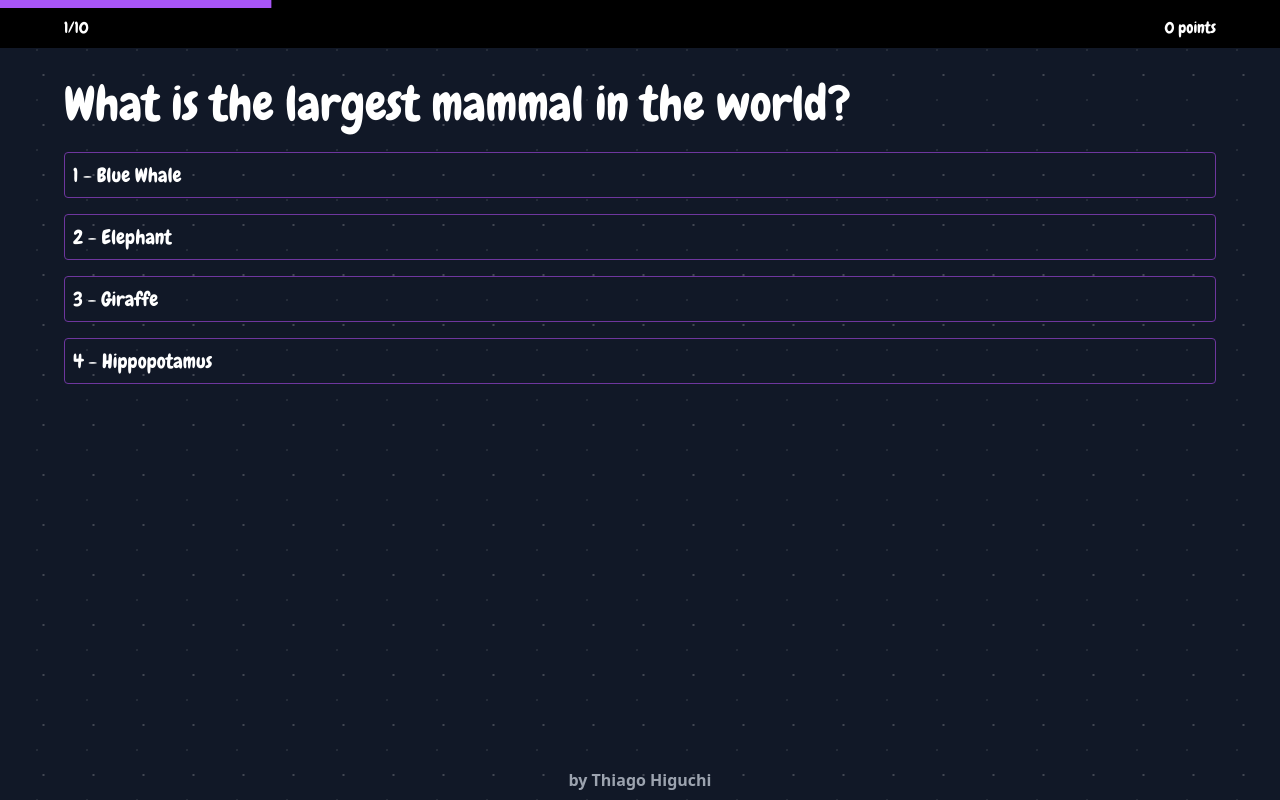
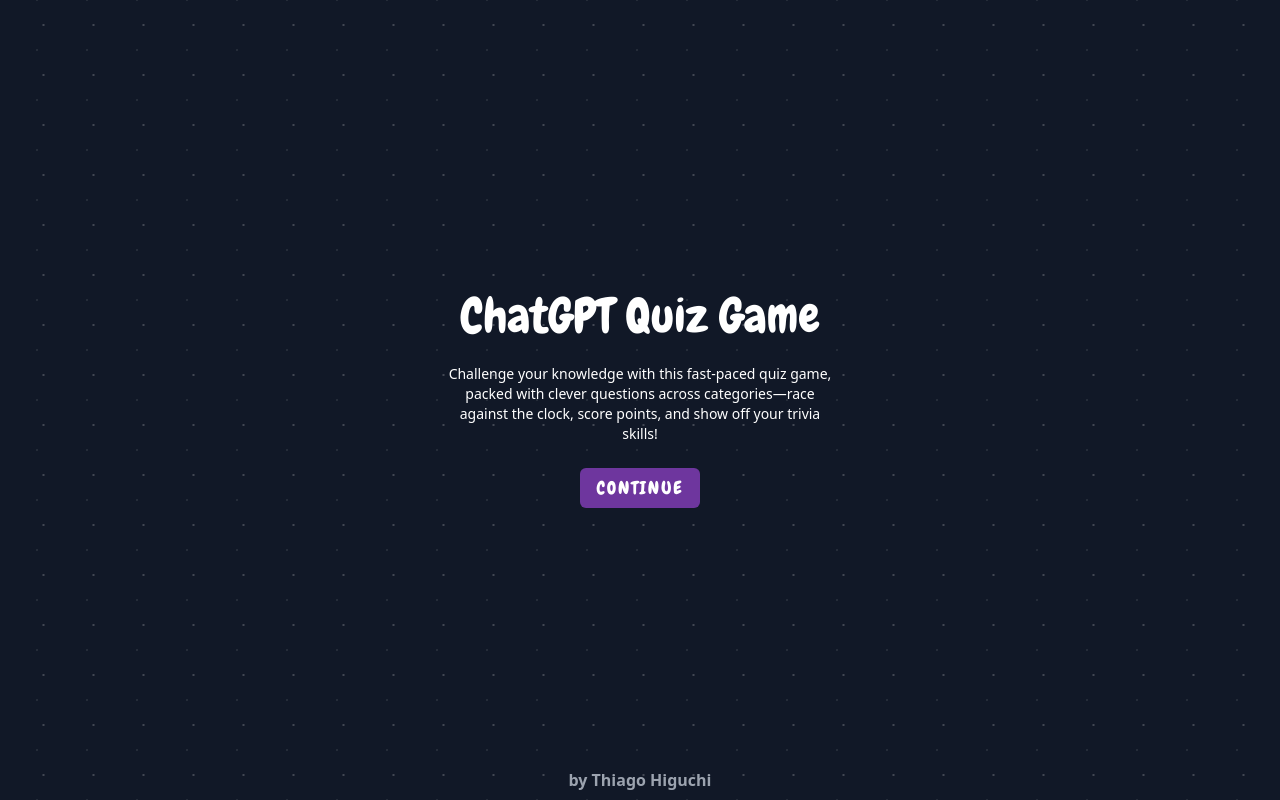
Before and after one commit to thiagohiguchi/chatgpt-quiz-game, a React (Vite) app: page / in a window 1280 px wide. Built offline with nearby package versions, Linux system fonts and the light colour scheme; what tailwindcss-fluid-typography would draw is missing.

Commit message:
Improved styling; Added Details component

```diff
--- a/src/app/app.tsx
+++ b/src/app/app.tsx
@@ -1,16 +1,19 @@
 import { useState } from "react";
 import Home from "components/templates/home";
+import Details from "components/templates/details";
 import QuizManager from "components/templates/quizManager";
 import { ActiveComponentType } from "../lib/interfaces";
 
 function App() {
   const [activeComponent, setActiveComponent] =
-    useState<ActiveComponentType>("quiz");
+    useState<ActiveComponentType>("home");
 
   const renderView = () => {
     switch (activeComponent) {
       case "home":
         return <Home setActiveComponent={setActiveComponent} />;
+      case "details":
+        return <Details setActiveComponent={setActiveComponent} />;
       case "quiz":
         return <QuizManager setActiveComponent={setActiveComponent} />;
       default:
--- a/src/components/molecules/quizSingleQuestion/index.ts
+++ /dev/null
@@ -1,3 +0,0 @@
-import QuizSingleQuestion from "./quizSingleQuestion";
-
-export default QuizSingleQuestion;
--- a/src/components/molecules/quizSingleQuestion/quizSingleQuestion.tsx
+++ /dev/null
@@ -1,42 +0,0 @@
-// import { Button } from "components/atoms/button";
-import { QuizQuestion } from "../../../lib/interfaces";
-
-interface QuizQuestionProps {
-  question: QuizQuestion;
-}
-
-const QuizSingleQuestion = ({ question }: QuizQuestionProps) => {
-  return (
-    <div className="flex flex-col gap-4 lg:gap-6 items-center justify-center min-h-full text-white">
-      <h3 className="text-white font-heading text-5xl">{question.question}</h3>
-
-      <div className="">
-        {question.answers.map((answer: string, index: number) => (
-          <button
-            key={index}
-            // onClick={() => handleClick(answer)}
-          >
-            {answer}
-          </button>
-        ))}
-      </div>
-
-      {/* <Button
-        variant="default"
-        className="font-heading tracking-widest uppercase"
-        onClick={() => setActiveComponent("quiz")}
-      >
-        play again
-      </Button>
-      <Button
-        variant="ghost"
-        className="font-heading tracking-widest uppercase"
-        onClick={() => setActiveComponent("home")}
-      >
-        go home
-      </Button> */}
-    </div>
-  );
-};
-
-export default QuizSingleQuestion;
--- a/src/components/organisms/quizQuestions/quizQuestions.tsx
+++ b/src/components/organisms/quizQuestions/quizQuestions.tsx
@@ -10,7 +10,7 @@ interface QuizQuestionsProps {
 const QuizQuestions = ({ questions }: QuizQuestionsProps) => {
   const [currentQuestionIndex, setCurrentQuestionIndex] = useState(0);
   const [userScore, setUserScore] = useState<number>(0);
-  const [timeLeft, setTimeLeft] = useState<number>(30000); // Timer starts at 30 seconds (30000 ms)
+  const [timeLeft, setTimeLeft] = useState<number>(15000); // Timer starts at 30 seconds (15000 ms)
   const [showingFeedback, setShowingFeedback] = useState<boolean>(false); // Feedback display
   const [feedbackResult, setFeedbackResult] = useState<boolean>(false); // Feedback resut
   const currentQuestion = questions[currentQuestionIndex];
@@ -18,7 +18,8 @@ const QuizQuestions = ({ questions }: QuizQuestionsProps) => {
   const handleAnswer = (answerIndex: number) => {
     if (answerIndex === currentQuestion.correctAnswer) {
       setFeedbackResult(true);
-      setUserScore(userScore + Math.floor(timeLeft / 10)); // Add to scoring removing the last digit to keep it more pleasing
+      // Points gained: 1000 + total of ms left in the clock
+      setUserScore(userScore + 1000 + Math.floor(timeLeft / 10)); // Remove the last digit from ms leftto keep it more pleasing
     } else {
       setFeedbackResult(false);
     }
@@ -34,7 +35,7 @@ const QuizQuestions = ({ questions }: QuizQuestionsProps) => {
   };
 
   const moveToNextQuestion = () => {
-    setTimeLeft(30000); // Reset timer for the next question
+    setTimeLeft(15000); // Reset timer for the next question
 
     if (currentQuestionIndex + 1 < questions.length) {
       setCurrentQuestionIndex(currentQuestionIndex + 1);
@@ -67,9 +68,9 @@ const QuizQuestions = ({ questions }: QuizQuestionsProps) => {
       <div className="fixed top-0 left-0 w-full font-heading bg-black">
         <div className="layout">
           <div className="">
-            <Progress value={100 - (timeLeft / 30000) * 100} />
+            <Progress value={100 - (timeLeft / 15000) * 100} />
           </div>
-          <div className="flex flex-row justify-between py-2 text-white">
+          <div className="flex flex-row justify-between py-2 text-white text-lg">
             <div className="">
               {currentQuestionIndex + 1}/{questions.length}
             </div>
@@ -111,7 +112,7 @@ const QuizQuestions = ({ questions }: QuizQuestionsProps) => {
       {showingFeedback && (
         <p
           className={cn(
-            "text-center mt-5  font-heading text-2xl",
+            "text-center mt-5 font-heading text-2xl",
             !feedbackResult && "text-red-600",
             feedbackResult && "text-lime-600"
           )}
--- /dev/null
+++ b/src/components/templates/details/details.tsx
@@ -0,0 +1,39 @@
+import { Button } from "components/atoms/button";
+import { ActiveComponentProps } from "../../../lib/interfaces";
+
+const Details = ({ setActiveComponent }: ActiveComponentProps) => {
+  return (
+    <div className="flex flex-col gap-4 lg:gap-6 items-center justify-center min-h-full text-white">
+      <h1 className="text-white font-heading text-5xl">How the game works</h1>
+      <div className="text-sm max-w-8/10 mx-auto text-center">
+        <p>There will be a total of ten questions.</p>
+        <p>
+          Each question will present four alternatives, only a single one is
+          correct.
+        </p>
+        <p>You have 15 seconds for each question.</p>
+        <p>
+          There will be a progress bar on the top of the screen showing the time
+          left.
+        </p>
+        <p>You cannot move to previous questions</p>
+        <p>Your score will be higher if you respond faster and correctly.</p>
+        <p>
+          If you are not sure about an answer, take a guess and move forward.
+        </p>
+      </div>
+
+      <h1 className="text-white font-heading text-xl">Are you ready?</h1>
+
+      <Button
+        variant="default"
+        className="font-heading tracking-widest uppercase"
+        onClick={() => setActiveComponent("quiz")}
+      >
+        start now!
+      </Button>
+    </div>
+  );
+};
+
+export default Details;
--- /dev/null
+++ b/src/components/templates/details/index.ts
@@ -0,0 +1,3 @@
+import Details from "./details";
+
+export default Details;
--- a/src/components/templates/home/home.tsx
+++ b/src/components/templates/home/home.tsx
@@ -10,13 +10,12 @@ const Home = ({ setActiveComponent }: ActiveComponentProps) => {
         clever questions across categories—race against the clock, score points,
         and show off your trivia skills!
       </p>
-      oi
       <Button
         variant="default"
         className="font-heading tracking-widest uppercase"
-        onClick={() => setActiveComponent("quiz")}
+        onClick={() => setActiveComponent("details")}
       >
-        start
+        continue
       </Button>
     </div>
   );
--- a/src/lib/interfaces.ts
+++ b/src/lib/interfaces.ts
@@ -1,4 +1,4 @@
-export type ActiveComponentType = 'home' | 'quiz';
+export type ActiveComponentType = 'home' | 'quiz'| 'details';
 
 export interface ActiveComponentProps {
   setActiveComponent: (component: ActiveComponentType) => void;
```
